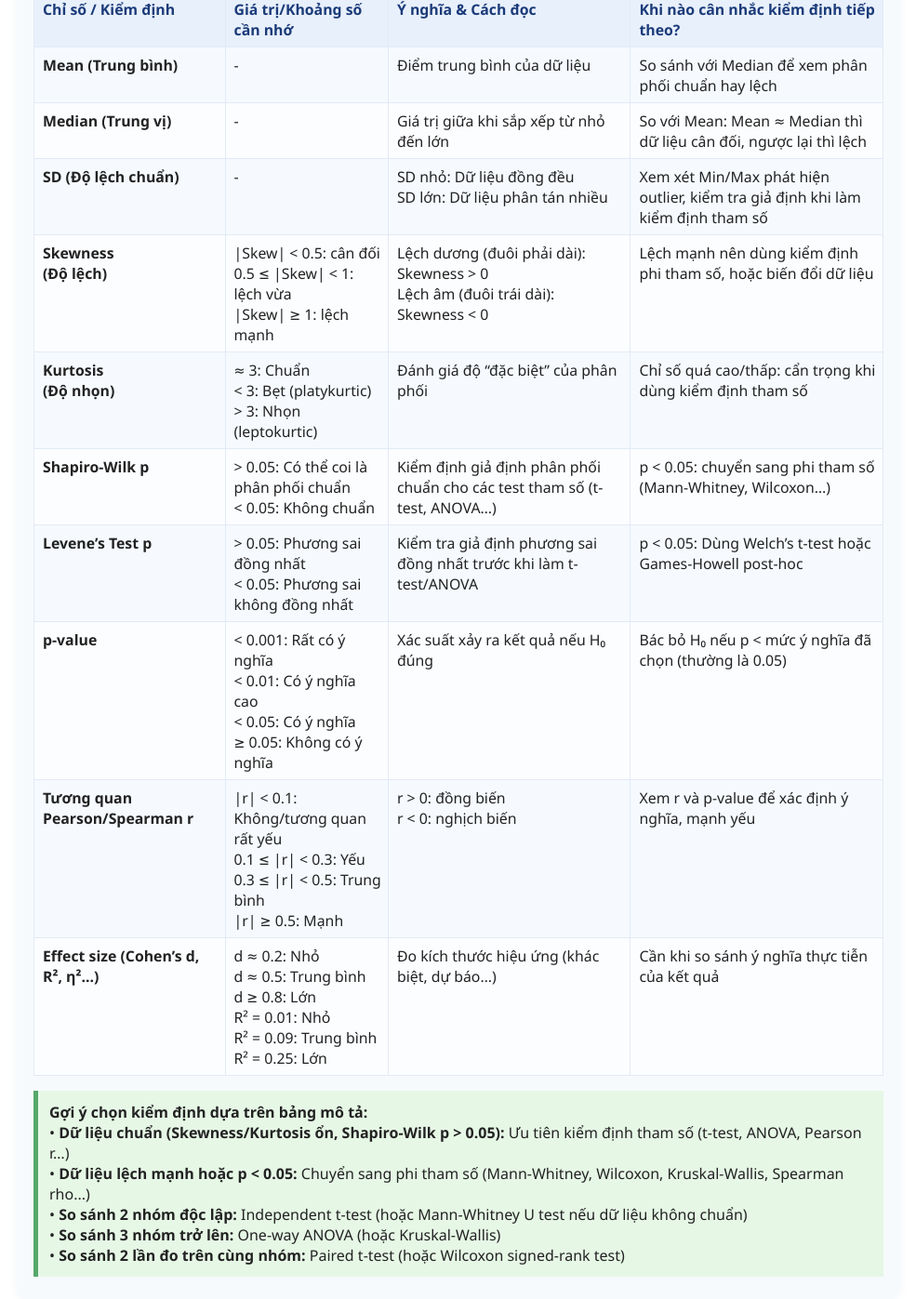
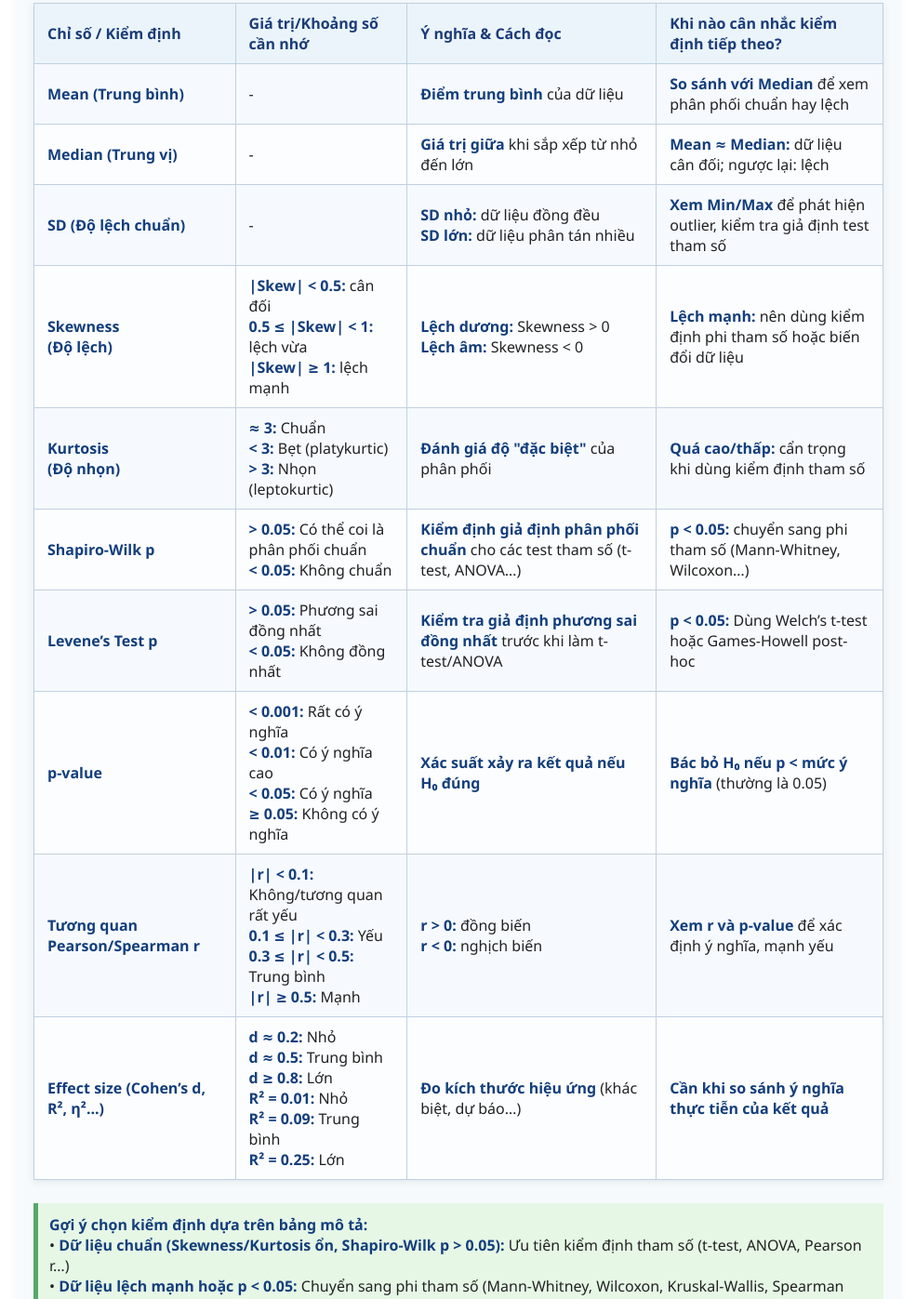
Before and after one commit to zoom2408/ThongKe, a website: page cheatsheet.html in a window 1280 px wide. Shown: the part 110-1507 px from the top of the page at 93% size, without its empty margins (147-1132 px from the left). Drawn offline with Linux system fonts and the light colour scheme.

Commit message:
update cheatsheet

```diff
--- a/cheatsheet.html
+++ b/cheatsheet.html
@@ -1,11 +1,13 @@
 <!DOCTYPE html>
 <html lang="vi">
+
 <head>
   <meta charset="UTF-8">
   <meta name="viewport" content="width=device-width, initial-scale=1.0">
   <title>Cheatsheet</title>
   <link rel="stylesheet" href="styles.css">
 </head>
+
 <body>
   <div class="stat-cheatsheet">
     <h2>Cheatsheet: Đọc Bảng Số Liệu & Suy Luận Kiểm Định Thống Kê</h2>
@@ -19,104 +21,125 @@
       <tr>
         <td><b>Mean (Trung bình)</b></td>
         <td>-</td>
-      <td>Điểm trung bình của dữ liệu</td>
-      <td>So sánh với Median để xem phân phối chuẩn hay lệch</td>
+        <td><b>Điểm trung bình</b> của dữ liệu</td>
+        <td><b>So sánh với Median</b> để xem phân phối chuẩn hay lệch</td>
       </tr>
       <tr>
         <td><b>Median (Trung vị)</b></td>
         <td>-</td>
-      <td>Giá trị giữa khi sắp xếp từ nhỏ đến lớn</td>
-      <td>So với Mean: Mean ≈ Median thì dữ liệu cân đối, ngược lại thì lệch</td>
+        <td><b>Giá trị giữa</b> khi sắp xếp từ nhỏ đến lớn</td>
+        <td><b>Mean ≈ Median:</b> dữ liệu cân đối; ngược lại: lệch</td>
       </tr>
       <tr>
         <td><b>SD (Độ lệch chuẩn)</b></td>
         <td>-</td>
-      <td>SD nhỏ: Dữ liệu đồng đều<br>SD lớn: Dữ liệu phân tán nhiều</td>
-      <td>Xem xét Min/Max phát hiện outlier, kiểm tra giả định khi làm kiểm định tham số</td>
+        <td><b>SD nhỏ:</b> dữ liệu đồng đều<br><b>SD lớn:</b> dữ liệu phân tán nhiều</td>
+        <td><b>Xem Min/Max</b> để phát hiện outlier, kiểm tra giả định test tham số</td>
       </tr>
       <tr>
         <td><b>Skewness<br>(Độ lệch)</b></td>
         <td>
-        |Skew| &lt; 0.5: cân đối<br>
-        0.5 &le; |Skew| &lt; 1: lệch vừa<br>
-        |Skew| &ge; 1: lệch mạnh
+          <b>|Skew| &lt; 0.5:</b> cân đối<br>
+          <b>0.5 &le; |Skew| &lt; 1:</b> lệch vừa<br>
+          <b>|Skew| &ge; 1:</b> lệch mạnh
         </td>
-      <td>Lệch dương (đuôi phải dài): Skewness > 0<br>Lệch âm (đuôi trái dài): Skewness < 0</td>
-      <td>Lệch mạnh nên dùng kiểm định phi tham số, hoặc biến đổi dữ liệu</td>
+        <td><b>Lệch dương:</b> Skewness > 0<br><b>Lệch âm:</b> Skewness < 0</td>
+        <td><b>Lệch mạnh:</b> nên dùng kiểm định phi tham số hoặc biến đổi dữ liệu</td>
       </tr>
       <tr>
         <td><b>Kurtosis<br>(Độ nhọn)</b></td>
         <td>
-        ≈ 3: Chuẩn<br>
-        &lt; 3: Bẹt (platykurtic)<br>
-        &gt; 3: Nhọn (leptokurtic)
+          <b>≈ 3:</b> Chuẩn<br>
+          <b>&lt; 3:</b> Bẹt (platykurtic)<br>
+          <b>&gt; 3:</b> Nhọn (leptokurtic)
         </td>
-      <td>Đánh giá độ “đặc biệt” của phân phối</td>
-      <td>Chỉ số quá cao/thấp: cẩn trọng khi dùng kiểm định tham số</td>
+        <td><b>Đánh giá độ "đặc biệt"</b> của phân phối</td>
+        <td><b>Quá cao/thấp:</b> cẩn trọng khi dùng kiểm định tham số</td>
       </tr>
       <tr>
         <td><b>Shapiro-Wilk p</b></td>
         <td>
-        &gt; 0.05: Có thể coi là phân phối chuẩn<br>
-        &lt; 0.05: Không chuẩn
+          <b>&gt; 0.05:</b> Có thể coi là phân phối chuẩn<br>
+          <b>&lt; 0.05:</b> Không chuẩn
         </td>
-      <td>Kiểm định giả định phân phối chuẩn cho các test tham số (t-test, ANOVA…)</td>
-      <td>p &lt; 0.05: chuyển sang phi tham số (Mann-Whitney, Wilcoxon…)</td>
+        <td><b>Kiểm định giả định phân phối chuẩn</b> cho các test tham số (t-test, ANOVA…)</td>
+        <td><b>p &lt; 0.05:</b> chuyển sang phi tham số (Mann-Whitney, Wilcoxon…)</td>
       </tr>
       <tr>
         <td><b>Levene’s Test p</b></td>
         <td>
-        &gt; 0.05: Phương sai đồng nhất<br>
-        &lt; 0.05: Phương sai không đồng nhất
+          <b>&gt; 0.05:</b> Phương sai đồng nhất<br>
+          <b>&lt; 0.05:</b> Không đồng nhất
         </td>
-      <td>Kiểm tra giả định phương sai đồng nhất trước khi làm t-test/ANOVA</td>
-      <td>p &lt; 0.05: Dùng Welch’s t-test hoặc Games-Howell post-hoc</td>
+        <td><b>Kiểm tra giả định phương sai đồng nhất</b> trước khi làm t-test/ANOVA</td>
+        <td><b>p &lt; 0.05:</b> Dùng Welch’s t-test hoặc Games-Howell post-hoc</td>
       </tr>
       <tr>
         <td><b>p-value</b></td>
         <td>
-        &lt; 0.001: Rất có ý nghĩa<br>
-        &lt; 0.01: Có ý nghĩa cao<br>
-        &lt; 0.05: Có ý nghĩa<br>
-        &ge; 0.05: Không có ý nghĩa
+          <b>&lt; 0.001:</b> Rất có ý nghĩa<br>
+          <b>&lt; 0.01:</b> Có ý nghĩa cao<br>
+          <b>&lt; 0.05:</b> Có ý nghĩa<br>
+          <b>&ge; 0.05:</b> Không có ý nghĩa
         </td>
-      <td>Xác suất xảy ra kết quả nếu H₀ đúng</td>
-      <td>Bác bỏ H₀ nếu p &lt; mức ý nghĩa đã chọn (thường là 0.05)</td>
+        <td><b>Xác suất xảy ra kết quả nếu H₀ đúng</b></td>
+        <td><b>Bác bỏ H₀ nếu p &lt; mức ý nghĩa</b> (thường là 0.05)</td>
       </tr>
       <tr>
         <td><b>Tương quan Pearson/Spearman r</b></td>
         <td>
-        |r| &lt; 0.1: Không/tương quan rất yếu<br>
-        0.1 ≤ |r| &lt; 0.3: Yếu<br>
-        0.3 ≤ |r| &lt; 0.5: Trung bình<br>
-        |r| ≥ 0.5: Mạnh
+          <b>|r| &lt; 0.1:</b> Không/tương quan rất yếu<br>
+          <b>0.1 ≤ |r| &lt; 0.3:</b> Yếu<br>
+          <b>0.3 ≤ |r| &lt; 0.5:</b> Trung bình<br>
+          <b>|r| ≥ 0.5:</b> Mạnh
         </td>
-      <td>r > 0: đồng biến<br>r < 0: nghịch biến</td>
-      <td>Xem r và p-value để xác định ý nghĩa, mạnh yếu</td>
+        <td><b>r > 0:</b> đồng biến<br><b>r < 0:</b> nghịch biến</td>
+        <td><b>Xem r và p-value</b> để xác định ý nghĩa, mạnh yếu</td>
       </tr>
       <tr>
         <td><b>Effect size (Cohen’s d, R², η²...)</b></td>
         <td>
-        d ≈ 0.2: Nhỏ<br>
-        d ≈ 0.5: Trung bình<br>
-        d ≥ 0.8: Lớn<br>
-        R² = 0.01: Nhỏ<br>
-        R² = 0.09: Trung bình<br>
-        R² = 0.25: Lớn
+          <b>d ≈ 0.2:</b> Nhỏ<br>
+          <b>d ≈ 0.5:</b> Trung bình<br>
+          <b>d ≥ 0.8:</b> Lớn<br>
+          <b>R² = 0.01:</b> Nhỏ<br>
+          <b>R² = 0.09:</b> Trung bình<br>
+          <b>R² = 0.25:</b> Lớn
         </td>
-      <td>Đo kích thước hiệu ứng (khác biệt, dự báo…)</td>
-      <td>Cần khi so sánh ý nghĩa thực tiễn của kết quả</td>
+        <td><b>Đo kích thước hiệu ứng</b> (khác biệt, dự báo…)</td>
+        <td><b>Cần khi so sánh ý nghĩa thực tiễn của kết quả</b></td>
       </tr>
     </table>
 
     <div class="note">
       <b>Gợi ý chọn kiểm định dựa trên bảng mô tả:</b><br>
-    • <b>Dữ liệu chuẩn (Skewness/Kurtosis ổn, Shapiro-Wilk p > 0.05):</b> Ưu tiên kiểm định tham số (t-test, ANOVA, Pearson r…)<br>
-    • <b>Dữ liệu lệch mạnh hoặc p < 0.05:</b> Chuyển sang phi tham số (Mann-Whitney, Wilcoxon, Kruskal-Wallis, Spearman rho...)<br>
+      • <b>Dữ liệu chuẩn (Skewness/Kurtosis ổn, Shapiro-Wilk p > 0.05):</b> Ưu tiên kiểm định tham số (t-test, ANOVA,
+      Pearson r…)<br>
+      • <b>Dữ liệu lệch mạnh hoặc p < 0.05:</b> Chuyển sang phi tham số (Mann-Whitney, Wilcoxon, Kruskal-Wallis,
+          Spearman rho...)<br>
           • <b>So sánh 2 nhóm độc lập:</b> Independent t-test (hoặc Mann-Whitney U test nếu dữ liệu không chuẩn)<br>
           • <b>So sánh 3 nhóm trở lên:</b> One-way ANOVA (hoặc Kruskal-Wallis)<br>
           • <b>So sánh 2 lần đo trên cùng nhóm:</b> Paired t-test (hoặc Wilcoxon signed-rank test)
     </div>
+    <div class="note">
+      <b>H0 (Giả thuyết không) và H1 (Giả thuyết thay thế) là gì?</b><br>
+      • <b>H0:</b> Không có sự khác biệt/mối liên hệ/tác động trong quần thể (ví dụ: "Thuốc mới không làm giảm huyết áp
+      so với giả dược", "Không có mối tương quan giữa thời gian ngủ và điểm số thi").<br>
+      • <b>H1:</b> Có sự khác biệt/mối liên hệ/tác động (ví dụ: "Thuốc mới giúp giảm huyết áp", "Có mối tương quan giữa
+      thời gian ngủ và điểm số thi").<br>
+      • <b>Kết luận:</b> Nếu p-value < mức ý nghĩa (thường 0.05), bác bỏ H0 ⇒ ủng hộ H1.<br>
+        <br>
+    </div>
+    <div class="note">
+      <b>Biến độc lập (Independent variable):</b> Là yếu tố bạn <u>chủ động thay đổi hoặc phân nhóm</u> (ví dụ: loại
+      thuốc, giới tính, có can thiệp hay không...).<br>
+      <b>Biến phụ thuộc (Dependent variable):</b> Là kết quả, <u>chỉ số bị ảnh hưởng</u> (ví dụ: điểm số, mức độ lo âu,
+      huyết áp...).<br>
+      <b>Cách nhận biết:</b> Hỏi "Cái gì thay đổi sẽ làm ảnh hưởng đến cái gì?"<br>
+      • "Giới tính ảnh hưởng đến chiều cao?" ⇒ <b>Giới tính</b>: độc lập, <b>Chiều cao</b>: phụ thuộc<br>
+      • "Chương trình can thiệp ảnh hưởng điểm số?" ⇒ <b>Chương trình</b>: độc lập, <b>Điểm số</b>: phụ thuộc
+    </div>
   </div>
 </body>
+
 </html>
--- a/styles.css
+++ b/styles.css
@@ -396,21 +396,22 @@
     }
 
     .stat-cheatsheet table {
+      border-collapse: collapse;
       width: 100%;
-      border-collapse: collapse;
-      font-size: 0.99em;
+      margin: 25px 0;
+      background: #fff;
+      box-shadow: 0 2px 8px #e0e8ef;
     }
 
     .stat-cheatsheet th,
     .stat-cheatsheet td {
-      border: 1px solid #e2eaf7;
-      padding: 8px 7px 7px 9px;
+      border: 1px solid #c1d0e0;
+      padding: 10px 14px;
       text-align: left;
-      vertical-align: top;
     }
 
     .stat-cheatsheet th {
-      background: #e8f0fc;
+      background: #eaf4fa;
       color: #1b3b79;
       font-weight: 700;
     }
@@ -429,6 +430,11 @@
       padding: 12px;
       margin: 16px 0;
     }
+
+    b {
+      color: #133e7c;
+    }
+
 
     @media (max-width:700px) {
       .stat-cheatsheet {
```
Lines whose indentation alone changed are shown as unchanged.
